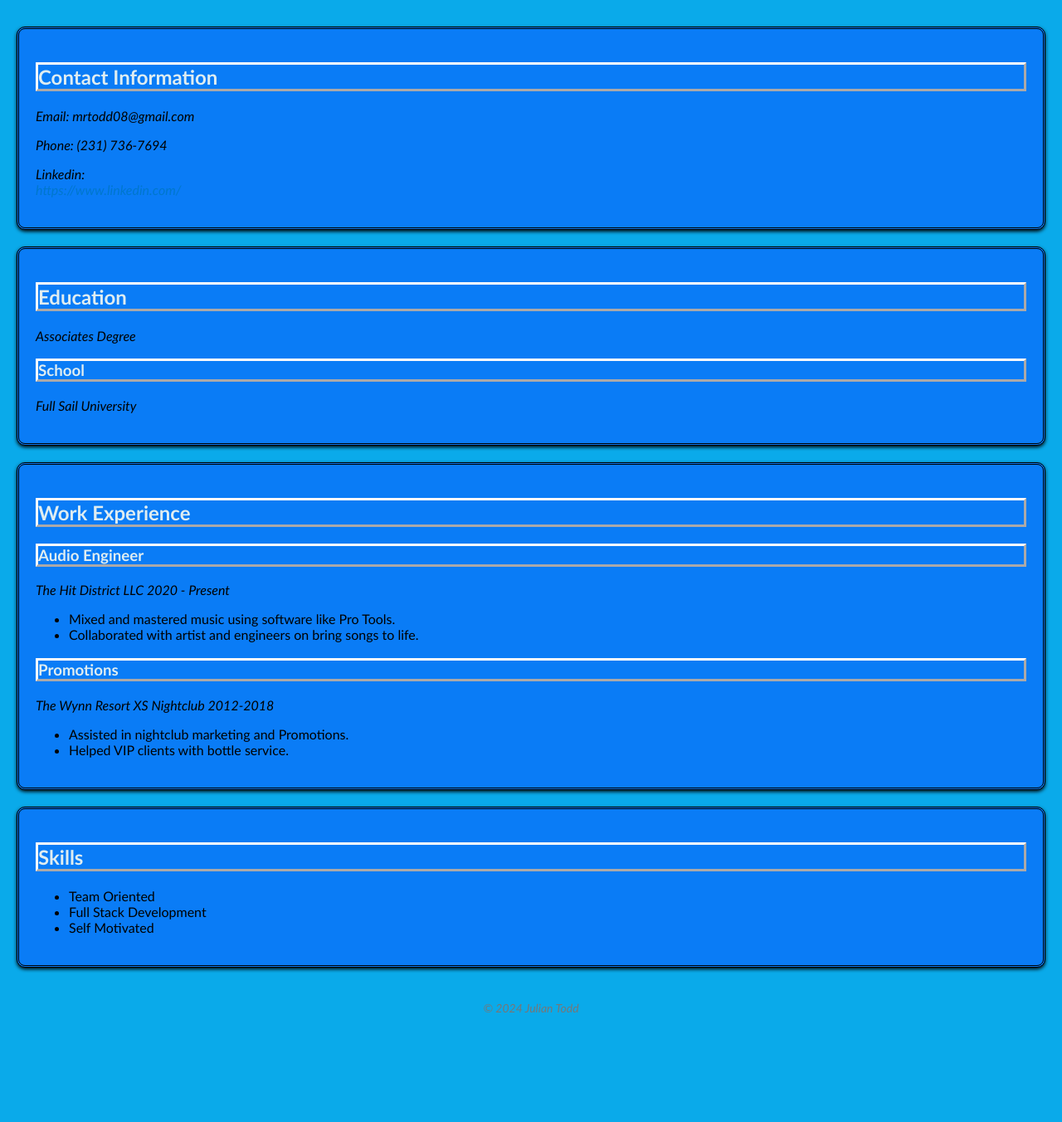
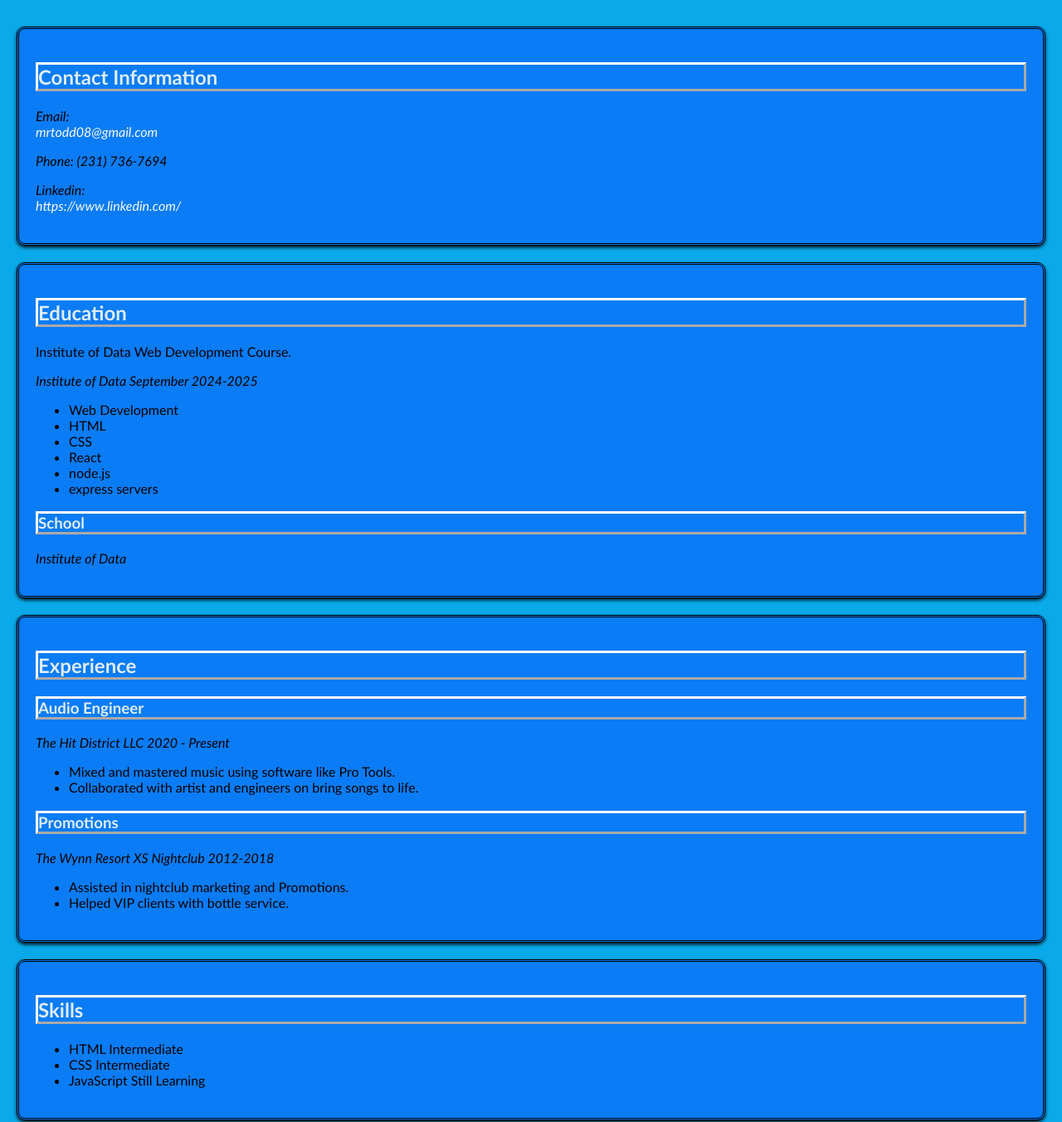
Before and after one commit to mrtodd08/IOD-Software-Engineering-, a website: page Module1/LabExcercises/resume.html in a window 1280 px wide. Shown: the part 420-1772 px from the top of the page at 83% size. Before the commit the page ends 1677 px from the top, so only its background shows below. Drawn offline with Linux system fonts and the light colour scheme.

Commit message:
New Resume Changes

```diff
--- a/Module1/LabExcercises/resume.css
+++ b/Module1/LabExcercises/resume.css
@@ -44,7 +44,7 @@ h3 {
 }
 
 a {
-  color: #0077cc;
+  color: #f5f8fa;
   text-decoration: none;
 }
 
--- a/Module1/LabExcercises/resume.html
+++ b/Module1/LabExcercises/resume.html
@@ -20,7 +20,10 @@
     <main>
       <section class="contact-info">
         <h2>Contact Information</h2>
-        <p>Email: mrtodd08@gmail.com</p>
+        <p>
+          Email:
+          <a href="mrtodd08@gmail.com/">mrtodd08@gmail.com</a>
+        </p>
         <p>Phone: (231) 736-7694</p>
         <p>
           Linkedin:
@@ -32,13 +35,22 @@
 
       <section class="education">
         <h2>Education</h2>
-        <p>Associates Degree</p>
+        <h7>Institute of Data Web Development Course.</h7>
+        <p>Institute of Data September 2024-2025</p>
+        <ul>
+          <li>Web Development</li>
+          <li>HTML</li>
+          <li>CSS</li>
+          <li>React</li>
+          <li>node.js</li>
+          <li>express servers</li>
+        </ul>
         <h3>School</h3>
-        <p>Full Sail University</p>
+        <p>Institute of Data</p>
       </section>
 
       <section class="experience">
-        <h2>Work Experience</h2>
+        <h2>Experience</h2>
         <div class="job">
           <h3>Audio Engineer</h3>
           <p>The Hit District LLC 2020 - Present</p>
@@ -62,9 +74,9 @@
       <section class="skills">
         <h2>Skills</h2>
         <ul>
-          <li>Team Oriented</li>
-          <li>Full Stack Development</li>
-          <li>Self Motivated</li>
+          <li>HTML Intermediate</li>
+          <li>CSS Intermediate</li>
+          <li>JavaScript Still Learning</li>
         </ul>
       </section>
     </main>
```
